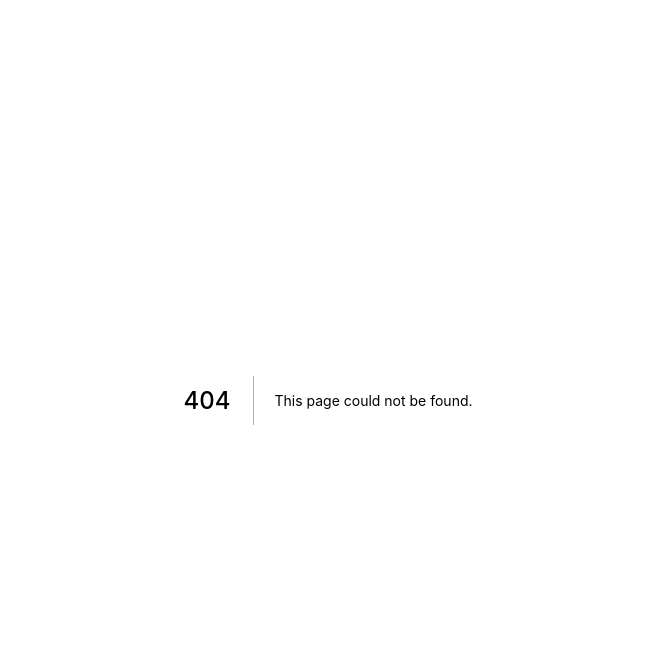
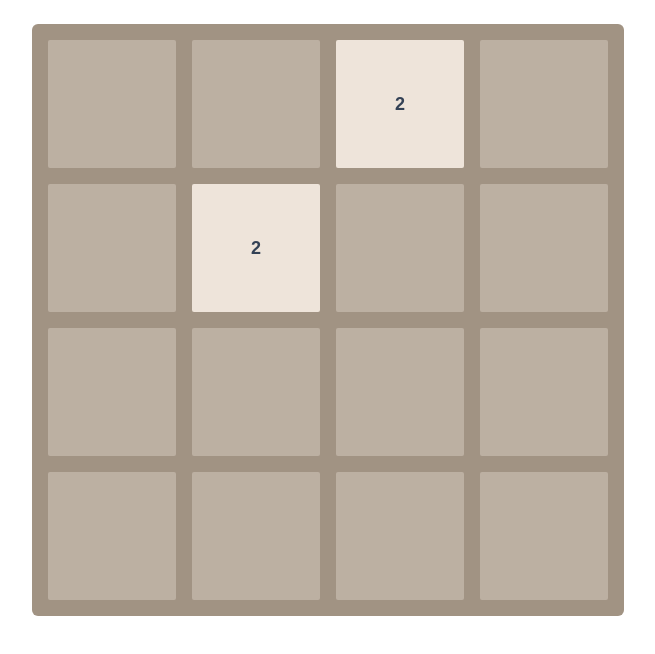
Before and after one commit to rarmenia/rarmenia-web, a Next.js app: page /interactive/2048 in a window 1280 px wide. Before the commit this address had no page. Shown: the top 654 px of the page, without its empty margins (312-967 px from the left). Built offline with nearby package versions, Linux system fonts and the light colour scheme.

Commit message:
2048 game

```diff
--- /dev/null
+++ b/src/pages/interactive/2048/game/Board.tsx
@@ -0,0 +1,27 @@
+import React from 'react'
+import { rgbToHsl } from 'tsparticles-engine';
+import Tile from './Tile';
+
+type Props = {
+  state: number[][];
+}
+
+const Board = (props: Props) => {
+  return (
+    <div className={`board-container grid place-items-center my-6`} >
+      <div className={`board p-4 flex flex-col gap-4 rounded-md`} style={{
+        backgroundColor: 'rgb(161, 147, 131)'
+      }}>
+        {
+          props.state.map((row, y) => (
+            <div key={y} className={'flex flex-row gap-4'}>
+              {row.map((col, x) => (<Tile key={`(${x}, ${y})`} power={col} />))}
+            </div>
+          ))
+        }
+      </div>
+    </div>
+  )
+}
+
+export default Board
--- /dev/null
+++ b/src/pages/interactive/2048/game/Game2048.tsx
@@ -0,0 +1,199 @@
+import _ from 'lodash';
+import React, { Component } from 'react'
+import Board from './Board';
+
+type Props = {
+  shape: number | [number, number];
+}
+
+type State = {
+  board: number[][];
+}
+
+class Game2048 extends Component<Props, State> {
+
+  shape: { rows: number, cols: number };
+
+
+
+  constructor(p: Props) {
+    super(p);
+    const [rows, cols] = Array.isArray(p.shape) ? p.shape : [p.shape, p.shape];
+    this.shape = { rows, cols };
+    this.state = {
+      board: Array(rows).fill(Array(cols).fill(0)),
+    };
+
+    this.handlePressEvent = this.handlePressEvent.bind(this);
+  }
+
+  componentDidMount() {
+    this.addTile(2);
+    document.addEventListener('keydown', this.handlePressEvent)
+  }
+
+  render() {
+    return (
+      <div className={`game-container`}>
+        <Board state={this.state.board} />
+      </div>
+    )
+  }
+
+  private handlePressEvent(event: KeyboardEvent) {
+    const allowedKeys = ['ArrowUp', 'ArrowRight', 'ArrowDown', 'ArrowLeft'];
+    if (!allowedKeys.includes(event.key)) return;
+    const compress = (board?: number[][]) => {
+      switch (event.key) {
+        case 'ArrowUp':
+          return this.handleVerticleCompress(true, board);
+        case 'ArrowRight':
+          return this.handleHorizontalCompress(false, board);
+        case 'ArrowDown':
+          return this.handleVerticleCompress(false, board);
+        case 'ArrowLeft':
+          return this.handleHorizontalCompress(true, board);
+      }
+      return [undefined, undefined]
+    }
+
+    const merge = (board?: number[][]) => {
+      switch (event.key) {
+        case 'ArrowUp':
+          return this.handleVerticleMerge(true, board);
+        case 'ArrowRight':
+          return this.handleHorizontalMerge(false, board);
+        case 'ArrowDown':
+          return this.handleVerticleMerge(false, board);
+        case 'ArrowLeft':
+          return this.handleHorizontalMerge(true, board);
+      }
+      return [undefined, undefined]
+    }
+
+    const [c1Board, c1Changed] = compress();
+    if (c1Changed && c1Board) {
+      this.setState({ board: c1Board })
+      // const [m1Board, m1Changed] = merge();
+      // console.log({ m1Board, m1Changed })
+      // Do Merge
+      // If Merged doSecondary Compress
+    }
+  }
+
+  private checkArraySame(arrLeft: number[], arrRight: number[]): boolean {
+    if (arrLeft.length === arrRight.length) {
+      return arrLeft.every((element, index) => element === arrRight[index]);
+    }
+    return false;
+  }
+
+  private handleCompress(board: number[][]): [number[][], boolean] {
+    let changed = false;
+    board = JSON.parse(JSON.stringify(board));
+
+    board = board.map(row => {
+      const removed = row.filter(val => val !== 0);
+      let result = row;
+      if (row.length !== removed.length) {
+        const diff = row.length - removed.length;
+        result = [...Array(diff).fill(0), ...removed];
+      }
+      changed = changed || !this.checkArraySame(row, result);
+      return result;
+    })
+
+    return [board, changed];
+  }
+
+  private handleMerge(board: number[][]): [number[][], boolean] {
+    let changed = false;
+    board = JSON.parse(JSON.stringify(board));
+
+
+    return [board, changed];
+  }
+
+  private flip(board: number[][]): number[][] {
+    return board.map(row => row.reverse());
+  }
+  private transpose(board: number[][]) {
+    return board[0].map((_, colIndex) => board.map(row => row[colIndex]));
+  }
+
+  private handleHorizontalCompress(isLeft: boolean, board?: number[][]): [number[][], boolean] {
+
+    board = board ? board : this.getSafeBoard();
+    board = isLeft ? this.flip(board) : board;
+    const [shift, changed] = this.handleCompress(board);
+    return [isLeft ? this.flip(shift) : shift, changed]
+  }
+
+  private handleHorizontalMerge(needsReversal: boolean, board?: number[][]): [number[][], boolean] {
+    board = board ? board : this.getSafeBoard();
+    let changed = false;
+    let final = board.map(_ => {
+      const row = needsReversal ? _.reverse() : _;
+      for (let i = row.length - 1; i >= 0; i--) {
+        const curr = row[i];
+        const prev = row[i - 1];
+        if (prev && prev === curr) {
+          row[i - 1] = 0;
+          row[i] = curr + 1;
+        }
+      }
+      return row;
+    });
+
+    if (needsReversal) {
+      final = final.map(_ => _.reverse());
+    }
+
+    return [final, changed];
+  }
+
+  private handleVerticleCompress(isUp: boolean, board?: number[][]): [number[][], boolean] {
+    board = board ? board : this.getSafeBoard();
+    board = this.transpose(board);
+    board = isUp ? this.flip(board) : board;
+    let [shift, changed] = this.handleCompress(board);
+
+    shift = isUp ? this.flip(shift) : shift;
+    shift = this.transpose(shift);
+
+    return [shift, changed]
+  }
+
+  private handleVerticleMerge(isUp: boolean, board?: number[][]): [number[][], boolean] {
+    board = board ? board : this.getSafeBoard();
+    return [board, false];
+  }
+
+  private getSafeBoard(): number[][] { return JSON.parse(JSON.stringify(this.state.board)) }
+
+  private getEmptyTiles(board?: number[][]) {
+    return (board ?? this.getSafeBoard()).map((_1, row) => _1.map((val, col) => ({ val, row, col })).filter(_ => _.val === 0)).reduce((a, c) => [...a, ...c], []);
+  }
+
+  private addTile(count: number = 1): boolean {
+
+    const board: number[][] = this.getSafeBoard();
+
+    let iter = 0;
+    while (iter < count) {
+      const emptyTiles = this.getEmptyTiles(board);
+      if (!emptyTiles || emptyTiles.length === 0) return false;
+      const chosen = emptyTiles[Math.floor(Math.random() * emptyTiles.length)];
+      board[chosen.row][chosen.col] = Math.random() <= .9 ? 1 : 2;
+      iter++;
+    }
+
+
+    this.setState({ board });
+    return true;
+  }
+
+
+}
+
+export default Game2048
--- /dev/null
+++ b/src/pages/interactive/2048/game/Tile.tsx
@@ -0,0 +1,65 @@
+import React from 'react'
+import { hslToRgb, rgbToHsl } from 'tsparticles-engine';
+
+type Props = {
+  power: number;
+}
+
+const Tile = (props: Props) => {
+
+  const colorMap: { [key: number]: number[] } = {
+    0: [188, 176, 162],
+    1: [238, 228, 218],
+    2: [237, 224, 200],
+    3: [242, 177, 121],
+    4: [245, 149, 99],
+    5: [246, 124, 95],
+    6: [246, 94, 59],
+    7: [237, 207, 114],
+    8: [237, 204, 97],
+    9: [237, 200, 80],
+    10: [237, 197, 63],
+    11: [237, 194, 46],
+  }
+
+  const getTileColor = () => {
+
+    const r = colorMap[props.power] ?? undefined;
+    if (r) return r;
+
+    const lastKnown = colorMap[11];
+    const hsl = rgbToHsl({ r: lastKnown[0], g: lastKnown[1], b: lastKnown[2] });
+
+    const dif = props.power - 11;
+    const deg = hsl.h + (dif * 4.5);
+    const dispayDeg = Math.min(290, deg);
+    const l = deg > dispayDeg ? Math.max(0, hsl.l - (dif * .3)) : hsl.l
+
+    const rgb = hslToRgb({
+      h: dispayDeg,
+      s: hsl.s,
+      l
+    });
+
+    return [rgb.r, rgb.g, rgb.b];
+  };
+
+
+  const [bgR, bgG, bgB] = getTileColor();
+  const textColor = props.power <= 2 ? 'text-slate-700' : 'text-slate-50';
+
+  return (
+    <div className={`tile w-32 h-32 grid place-items-center rounded-sm ${textColor} text-lg font-bold`} style={
+      {
+        backgroundColor: `rgb(${bgR ?? 0}, ${bgG ?? 0}, ${bgB ?? 0})`
+      }
+    }>
+      {
+        !props.power ? '' :
+          props.power < 32 ? Math.pow(2, props.power) : `2^${props.power}`
+      }
+    </div>
+  )
+}
+
+export default Tile
--- /dev/null
+++ b/src/pages/interactive/2048/index.tsx
@@ -0,0 +1,12 @@
+import { NextPage } from "next";
+import Game2048 from "./game/Game2048";
+
+const Page2048: NextPage = () => {
+  return (
+    <>
+      <Game2048 shape={4} />
+    </>
+  )
+}
+
+export default Page2048;
--- /dev/null
+++ b/src/pages/interactive/index.tsx
@@ -0,0 +1,10 @@
+import { NextPage } from "next";
+
+
+const Interactive: NextPage = () => {
+  return (<>
+    <div>Interactive Base</div>
+  </>)
+}
+
+export default Interactive;
```
